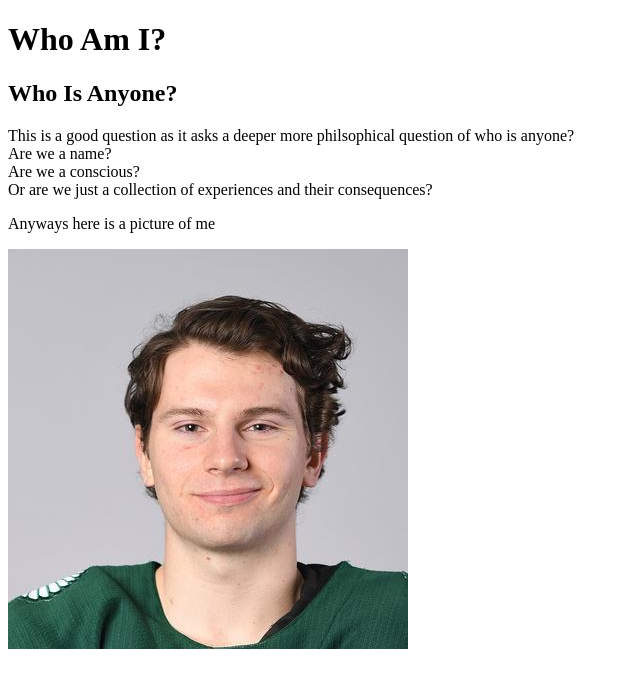
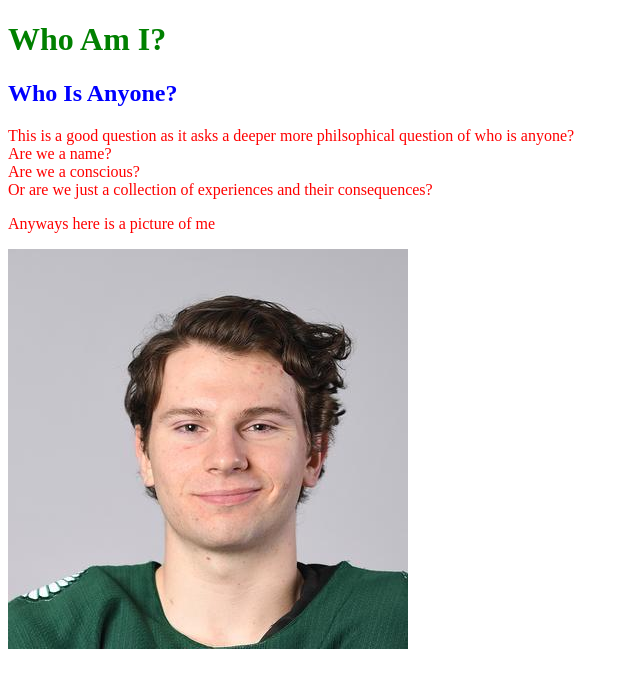
Before and after one commit to cammac26/personal-website, a plain HTML site: page index.html in a window 1280 px wide. Shown: the whole page, without its empty margins (0-640 px from the left). Drawn offline with Linux system fonts and the light colour scheme; a script that the page names is missing.

Commit message:
Added a css page

```diff
--- a/index.html
+++ b/index.html
@@ -3,13 +3,13 @@
 <html>
     <head>
         <title>Cam MacDonald</title>
-        <link rel="stylesheet" href="style.css"/>
+        <link rel="stylesheet" href="styles.css"/>
         <link href='https://fonts.googleapis.com/css?family=Roboto+Slab' rel='stylesheet'>
         <link href='https://fonts.googleapis.com/css?family=Lato' rel='stylesheet'>
     </head>
     <body>
         <h1 class="header">Who Am I?</h1>
-        <h2 class="header">Who Is Anyone?</h2>
+        <h2 class="my-class">Who Is Anyone?</h2>
         <p>This is a good question as it asks a deeper more philsophical question of who is anyone? <br> Are we a name? <br> Are we a conscious? <br> Or are we just a collection of experiences and their consequences? </p>
         <p>Anyways here is a picture of me</p>
         <img src="Cam.jpg" id="cam-pic"/>
--- /dev/null
+++ b/styles.css
@@ -0,0 +1,12 @@
+*{
+    color: green
+
+}
+
+p {
+    color: red
+}
+
+.my-class {
+    color: blue
+}
```
